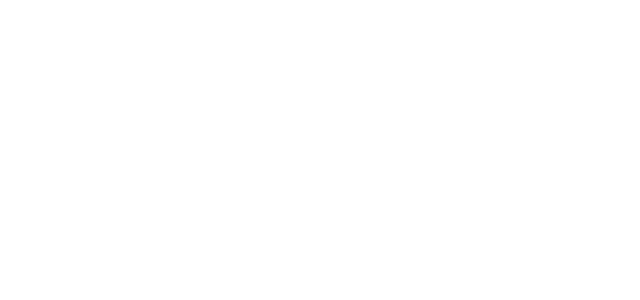
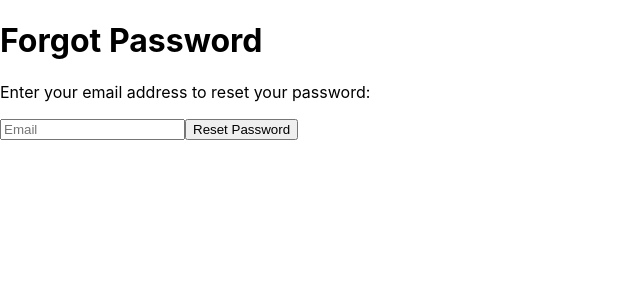
Before and after one commit to rashmikiran1/expense, a React (Create React App) app: page /forgetpassword in a window 1280 px wide. Before the commit this address had no page. Shown: the top 300 px of the page, without its empty margins (0-640 px from the left). Built offline with nearby package versions, Linux system fonts and the light colour scheme.

Commit message:
forget password

```diff
--- a/src/App.js
+++ b/src/App.js
@@ -4,6 +4,7 @@
 import Login from "./userAuthentication/login";
 import Profile from "./components/home";
 import ViewProfile from "./userAuthentication/updateProfile";
+import ForgetPassword from "./userAuthentication/forgetpassword";
 
 
 function App() {
@@ -14,6 +15,7 @@
         <Route path="/login" element={<Login />} />
         <Route path="/home" element={<Profile />} />
         <Route path="/update" element={<ViewProfile />} />
+        <Route path="/forgetpassword" element={<ForgetPassword />} />
       </Routes>
     </Router>
   );
--- a/src/style/signup.module.css
+++ b/src/style/signup.module.css
@@ -45,6 +45,15 @@
     font-size: 16px;
     transition: background-color 0.3s;
   }
+  .forget {
+    color:black;
+    border: none;
+    border-radius: 30px;
+    padding: 10px 20px;
+    cursor: pointer;
+    font-size: 16px;
+    background-color:#f5f5f5;
+  }
   .but {
     text-align: center;
   }
--- /dev/null
+++ b/src/userAuthentication/forgetpassword.js
@@ -0,0 +1,44 @@
+import React, { useState } from "react";
+
+const ForgetPassword = () => {
+  const [email, setEmail] = useState("");
+  const [message, setMessage] = useState("");
+
+  const handleResetPassword = () => {
+    const url = `https://identitytoolkit.googleapis.com/v1/accounts:sendOobCode?key=AIzaSyCGIlzbT0foDEl35J3c9DtKR1fC7K_Tkaw`;
+
+      fetch(url, {
+        method: 'POST',
+        body: JSON.stringify({
+        requestType: "PASSWORD_RESET",
+        email: email,
+      }),
+      headers: {
+        'Content-Type': 'application/json',
+      },
+    })
+      .then((response) => {
+        setMessage("Password reset email sent. Check your inbox.");
+      })
+      .catch((error) => {
+        setMessage(`Error: ${error.message}`);
+      });
+  };
+
+  return (
+    <div>
+      <h1>Forgot Password</h1>
+      <p>Enter your email address to reset your password:</p>
+      <input
+        type="text"
+        placeholder="Email"
+        value={email}
+        onChange={(e) => setEmail(e.target.value)}
+      />
+      <button onClick={handleResetPassword}>Reset Password</button>
+      <p>{message}</p>
+    </div>
+  );
+};
+
+export default ForgetPassword;
--- a/src/userAuthentication/login.js
+++ b/src/userAuthentication/login.js
@@ -99,6 +99,9 @@
           </div>
         </div>
         <div className={classes.but}>
+        <button type="button" className={classes.forget}>
+          <Link to ="/forgetpassword">  Forget Password ?</Link>
+          </button>
           <button type="submit" className={classes.submitButton}>
             Login
           </button>
```
